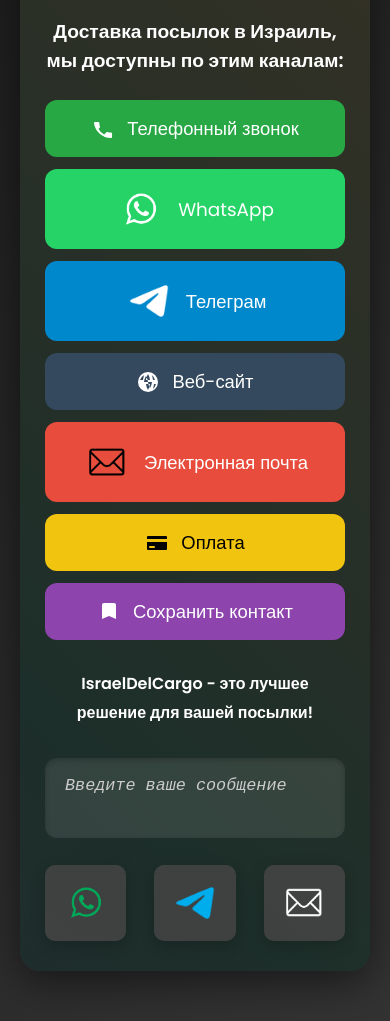
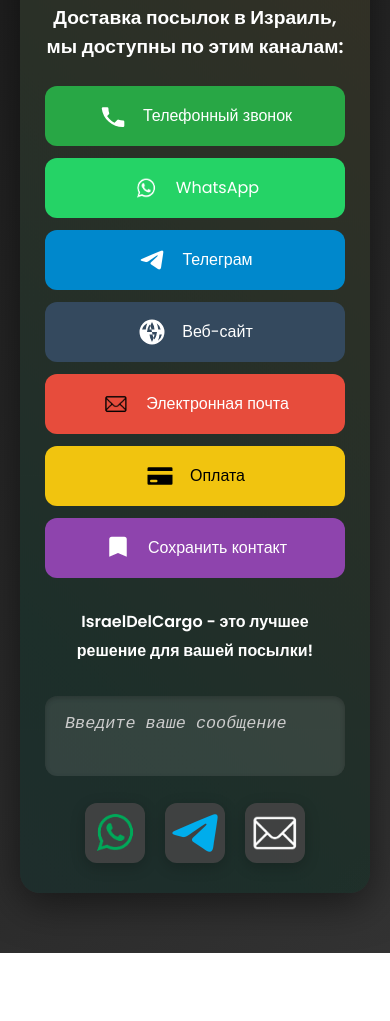
Before and after one commit to Iusif797/israeldelcargo, a website: page index.html in a window 390 px wide. Shown: the part 327-1348 px from the top of the page. After the commit the page ends 1280 px from the top, so only its background shows below. Drawn offline with Linux system fonts and the light colour scheme.

Commit message:
Подправка дизайна бизнес-визитки

```diff
--- a/index.html
+++ b/index.html
@@ -26,14 +26,14 @@
         </div>
         <h1 id="name-title">IsraelDelCargo</h1>
         <div class="languages">
-            <button class="language" data-lang="ru" title="Русский">
+            <button class="language" data-lang="ru" title="Русский" aria-label="Русский язык">
                 <svg class="flag-svg" viewBox="0 0 3 2" xmlns="http://www.w3.org/2000/svg">
                     <rect width="3" height="2" fill="#fff"/>
                     <rect y="0.6667" width="3" height="0.6667" fill="#0039A6"/>
                     <rect y="1.3333" width="3" height="0.6667" fill="#d52b1e"/>
                 </svg>
             </button>
-            <button class="language" data-lang="en" title="English">
+            <button class="language" data-lang="en" title="English" aria-label="English language">
                 <svg class="flag-svg" viewBox="0 0 60 30" xmlns="http://www.w3.org/2000/svg">
                     <clipPath id="t">
                         <path d="M0,0 v30 h60 V0 H0 z"/>
@@ -50,7 +50,7 @@
                     </g>
                 </svg>
             </button>
-            <button class="language" data-lang="he" title="עברית">
+            <button class="language" data-lang="he" title="עברית" aria-label="עברית">
                 <svg class="flag-svg" viewBox="0 0 3 2" xmlns="http://www.w3.org/2000/svg">
                     <rect width="3" height="2" fill="#ffffff"/>
                     <path d="M0,0.5 H3 M0,1.5 H3" stroke="#0038B8" stroke-width="0.2"/>
@@ -70,13 +70,13 @@
             </a>
             <a href="https://wa.me/79914992420" class="contact-btn contact-whatsapp" target="_blank" rel="noopener noreferrer">
                 <span class="icon-wrapper">
-                    <img src="img/вотсап2.png" alt="WhatsApp" class="icon-img" style="width: 50px; height: 50px;">
+                    <img src="img/вотсап2.png" alt="WhatsApp" class="icon-img">
                 </span>
                 <span id="whatsapp-text">WhatsApp</span>
             </a>
             <a href="https://t.me/israeldelcargo" class="contact-btn contact-telegram" target="_blank" rel="noopener noreferrer">
                 <span class="icon-wrapper">
-                    <img src="img/телеграмм2.jpg" alt="Telegram" class="icon-img" style="width: 50px; height: 50px;">
+                    <img src="img/телеграмм2.jpg" alt="Telegram" class="icon-img">
                 </span>
                 <span id="telegram-text">Телеграм</span>
             </a>
@@ -90,7 +90,7 @@
             </a>
             <a href="mailto:IsraelDelCargo@mail.ru" class="contact-btn contact-email">
                 <span class="icon-wrapper">
-                    <img src="img/почтаа.png" alt="Почта" class="icon-img" style="width: 50px; height: 50px;">
+                    <img src="img/почтаа.png" alt="Почта" class="icon-img">
                 </span>
                 <span id="email-text">Электронная почта</span>
             </a>
@@ -117,14 +117,14 @@
         <div class="message-form">
             <textarea id="message" placeholder="Введите ваше сообщение"></textarea>
             <div class="send-buttons">
-                <button id="send-whatsapp" class="send-btn" title="Отправить через WhatsApp">
-                    <img src="img/вотсап2.png" alt="WhatsApp" class="icon-img" style="width: 50px; height: 50px;">
+                <button id="send-whatsapp" class="send-btn" title="Отправить через WhatsApp" aria-label="Отправить через WhatsApp">
+                    <img src="img/вотсап2.png" alt="WhatsApp" class="icon-img">
                 </button>
-                <button id="send-telegram" class="send-btn" title="Отправить через Telegram">
-                    <img src="img/телеграмм2.jpg" alt="Telegram" class="icon-img" style="width: 50px; height: 50px;">
+                <button id="send-telegram" class="send-btn" title="Отправить через Telegram" aria-label="Отправить через Telegram">
+                    <img src="img/телеграмм2.jpg" alt="Telegram" class="icon-img">
                 </button>
-                <button id="send-email" class="send-btn" title="Отправить через Email">
-                    <img src="img/почтаа.png" alt="Почта" class="icon-img" style="width: 50px; height: 50px;">
+                <button id="send-email" class="send-btn" title="Отправить через Email" aria-label="Отправить через Email">
+                    <img src="img/почтаа.png" alt="Почта" class="icon-img">
                 </button>
             </div>
             <div id="message-popup" class="popup hidden">
--- a/styles.css
+++ b/styles.css
@@ -1,3 +1,4 @@
+/* Сброс стилей */
 * {
     margin: 0;
     padding: 0;
@@ -6,9 +7,34 @@
 
 @import url('https://fonts.googleapis.com/css2?family=Poppins:wght@300;400;600&display=swap');
 
+/* CSS-переменные для удобства управления */
+:root {
+    --primary-color: #ffffff;
+    --secondary-color: #f0f0f0;
+    --background-gradient: linear-gradient(135deg, #1a1a1a, #333333);
+    --card-bg-color: rgba(30, 30, 30, 0.95);
+    --button-bg-color: rgba(68, 68, 68, 0.9);
+    --button-hover-bg-color: rgba(85, 85, 85, 0.9);
+    --border-radius: 12px;
+    --transition-speed: 0.3s;
+    --icon-size-desktop: 40px;
+    --icon-size-mobile: 30px;
+    --font-size-desktop: 1rem;
+    --font-size-mobile: 0.9rem;
+    --hover-scale: 1.1;
+    --hover-brightness: 1.2;
+    --send-btn-size-desktop: 60px; /* Размер для десктопов */
+    --send-btn-size-tablet: 60px;  /* Размер для планшетов */
+    --send-btn-size-mobile: 80px;  /* Размер для мобильных устройств */
+    --header-font-size-desktop: 2rem; /* Уменьшен с 2.4rem */
+    --header-font-size-tablet: 1.8rem;  /* Уменьшен с 2.2rem */
+    --header-font-size-mobile: 1.4rem; /* Уменьшен с 1.6rem */
+}
+
+/* Общие стили для тела страницы */
 body {
     font-family: 'Poppins', sans-serif;
-    background: linear-gradient(135deg, #1a1a1a, #333333);
+    background: var(--background-gradient);
     display: flex;
     justify-content: center;
     align-items: flex-start;
@@ -18,21 +44,23 @@
     overflow-x: hidden;
 }
 
+/* Стили карточки */
 .card {
-    background-color: rgba(30, 30, 30, 0.95);
-    color: #f0f0f0;
+    background-color: var(--card-bg-color);
+    color: var(--secondary-color);
     border-radius: 20px;
     padding: 40px 30px;
     text-align: center;
     width: 100%;
     max-width: 500px;
     box-shadow: 0 10px 40px rgba(0, 0, 0, 0.5);
-    transition: transform 0.3s ease, box-shadow 0.3s ease;
+    transition: transform var(--transition-speed) ease, box-shadow var(--transition-speed) ease;
     position: relative;
     overflow: hidden;
     margin-bottom: 40px;
 }
 
+/* Анимация фона карточки */
 .card::before {
     content: '';
     position: absolute;
@@ -60,9 +88,11 @@
     box-shadow: 0 15px 60px rgba(0, 0, 0, 0.7);
 }
 
+/* Стили логотипа */
 .logo {
     position: relative;
     overflow: hidden;
+    transition: transform var(--transition-speed) ease, box-shadow var(--transition-speed) ease;
 }
 
 .logo img {
@@ -71,13 +101,14 @@
     border-radius: 50%;
     object-fit: cover;
     margin-bottom: 25px;
-    border: 4px solid #fff;
+    border: 4px solid var(--primary-color);
     box-shadow: 0 4px 15px rgba(0, 0, 0, 0.3);
-    transition: transform 0.3s ease;
+    transition: transform var(--transition-speed) ease, box-shadow var(--transition-speed) ease;
 }
 
 .logo:hover img {
     transform: scale(1.05);
+    box-shadow: 0 6px 20px rgba(0, 0, 0, 0.5);
 }
 
 .logo::after {
@@ -90,24 +121,40 @@
     border-radius: 50%;
     box-shadow: 0 0 20px 10px rgba(255, 255, 255, 0.7);
     opacity: 0;
-    transition: opacity 0.3s ease;
+    transition: opacity var(--transition-speed) ease;
 }
 
 .logo:hover::after {
     opacity: 1;
 }
 
+/* Заголовок */
 h1 {
-    font-size: 2.4rem;
+    font-size: var(--header-font-size-desktop);
     font-weight: 700;
-    color: #ffffff;
+    color: var(--primary-color);
     margin-bottom: 20px;
     letter-spacing: 1.5px;
     text-transform: uppercase;
     position: relative;
     z-index: 1;
+    white-space: nowrap; /* Предотвращает перенос на новую строку */
+    overflow: hidden;    /* Скрывает переполнение */
 }
 
+@media (max-width: 768px) {
+    h1 {
+        font-size: var(--header-font-size-tablet); /* Уменьшенный размер для планшетов */
+    }
+}
+
+@media (max-width: 480px) {
+    h1 {
+        font-size: var(--header-font-size-mobile); /* Уменьшенный размер для мобильных устройств */
+    }
+}
+
+/* Стили для языковых кнопок */
 .languages {
     display: flex;
     justify-content: center;
@@ -134,16 +181,18 @@
     opacity: 0.8;
 }
 
+/* Стили для флагов */
 .flag-svg {
     width: 40px;
     height: 40px;
-    transition: transform 0.3s ease;
+    transition: transform var(--transition-speed) ease;
 }
 
+/* Стили для текста */
 .styled-text {
     font-size: 1.4rem;
     font-weight: 600;
-    color: #ffffff;
+    color: var(--primary-color);
     text-align: center;
     margin-bottom: 25px;
     position: relative;
@@ -158,6 +207,7 @@
     z-index: 1;
 }
 
+/* Стили для контактных ссылок */
 .contacts {
     display: flex;
     flex-direction: column;
@@ -168,19 +218,19 @@
 }
 
 .contact-btn {
-    background-color: rgba(68, 68, 68, 0.9);
-    border: none;
-    padding: 16px 24px;
-    border-radius: 12px;
     display: flex;
     align-items: center;
     justify-content: center;
+    background-color: var(--button-bg-color);
+    border: none;
+    padding: 12px 20px;
+    border-radius: var(--border-radius);
     text-decoration: none;
-    color: #fff;
-    font-size: 1.2em;
+    color: var(--primary-color);
+    font-size: var(--font-size-desktop);
     position: relative;
     overflow: hidden;
-    transition: color 0.3s ease;
+    transition: color var(--transition-speed) ease, background-color var(--transition-speed) ease;
 }
 
 .contact-btn::before {
@@ -201,24 +251,33 @@
 
 .contact-btn:hover {
     color: #000;
+    background-color: var(--button-hover-bg-color);
 }
 
-.icon-wrapper {
+/* Фиксированный размер для иконок и текста верхних ссылок */
+.contacts .contact-btn .icon-wrapper {
+    width: var(--icon-size-desktop);
+    height: var(--icon-size-desktop);
     display: flex;
     align-items: center;
     justify-content: center;
     margin-right: 15px;
-    transition: transform 0.3s ease;
-    font-size: 1.5em; /* Увеличение размера иконки */
+    flex-shrink: 0;
 }
 
-.icon-svg, .icon-img, .icon-wrapper i {
-    width: 50px;  /* Увеличение размера иконки */
-    height: 50px; /* Увеличение размера иконки */
+.contacts .contact-btn .icon-svg,
+.contacts .contact-btn .icon-img {
+    width: 100%;
+    height: 100%;
     object-fit: contain;
-    transition: transform 0.3s ease;
 }
 
+.contacts .contact-btn span {
+    font-size: var(--font-size-desktop);
+    line-height: 1.2;
+}
+
+/* Стили для кнопок контактных ссылок по категориям */
 .contact-phone {
     background-color: #28a745;
 }
@@ -248,6 +307,26 @@
     background-color: #8e44ad;
 }
 
+/* Стили для иконок внутри контактных кнопок */
+.icon-svg, .icon-img, .icon-wrapper i {
+    width: 100%;
+    height: 100%;
+    object-fit: contain;
+    transition: transform var(--transition-speed) ease, filter var(--transition-speed) ease;
+}
+
+/* Эффекты подсветки (hover) для логотипа и иконок */
+.logo:hover {
+    box-shadow: 0 0 30px 10px rgba(255, 255, 255, 0.5);
+}
+
+.contact-btn:hover .icon-svg,
+.contact-btn:hover .icon-img {
+    transform: scale(var(--hover-scale));
+    filter: brightness(var(--hover-brightness));
+}
+
+/* Стили для кнопок отправки сообщения */
 .message-form {
     margin-top: 30px;
     position: relative;
@@ -257,7 +336,7 @@
 .message-form textarea {
     width: 100%;
     padding: 18px 20px;
-    border-radius: 12px;
+    border-radius: var(--border-radius);
     border: none;
     font-size: 1.1rem;
     margin-bottom: 20px;
@@ -265,9 +344,9 @@
     height: 100px;
     font-style: italic;
     background-color: rgba(255, 255, 255, 0.1);
-    color: #fff;
+    color: var(--primary-color);
     box-shadow: inset 0 2px 5px rgba(0,0,0,0.2);
-    transition: background-color 0.3s ease, color 0.3s ease;
+    transition: background-color var(--transition-speed) ease, color var(--transition-speed) ease;
 }
 
 .message-form textarea::placeholder {
@@ -279,6 +358,7 @@
     outline: none;
 }
 
+/* Стили для нижних кнопок отправки сообщения */
 .send-buttons {
     display: flex;
     justify-content: center;
@@ -286,60 +366,42 @@
 }
 
 .send-btn {
-    padding: 10px;
-    border: none;
-    border-radius: 10px;
-    cursor: pointer;
-    background-color: rgba(68, 68, 68, 0.9);
     display: flex;
     align-items: center;
     justify-content: center;
+    padding: 0; /* Убираем внутренние отступы */
+    width: var(--send-btn-size-desktop); /* Размер для десктопов */
+    height: var(--send-btn-size-desktop);
+    border: none;
+    border-radius: var(--border-radius);
+    cursor: pointer;
+    background-color: var(--button-bg-color);
+    transition: background-color var(--transition-speed) ease, transform var(--transition-speed) ease, box-shadow var(--transition-speed) ease;
+    box-shadow: 0 4px 15px rgba(0, 0, 0, 0.2);
+    color: var(--primary-color);
     position: relative;
     overflow: hidden;
-    transition: background-color 0.3s ease, transform 0.3s ease, box-shadow 0.3s ease;
-    box-shadow: 0 4px 15px rgba(0, 0, 0, 0.2);
-    color: #fff;
-    font-size: 1.5em; /* Увеличение размера иконки */
 }
 
 .send-btn:hover {
-    background-color: rgba(85, 85, 85, 0.9);
+    background-color: var(--button-hover-bg-color);
     transform: translateY(-3px);
     box-shadow: 0 6px 20px rgba(0, 0, 0, 0.3);
 }
 
-.send-btn i {
-    color: #fff; /* Белый цвет иконок */
+.send-btn img {
+    width: 100%; /* Заполняем весь контейнер */
+    height: 100%;
+    object-fit: contain;
+    transition: transform var(--transition-speed) ease, filter var(--transition-speed) ease;
 }
 
-#send-whatsapp i {
-    color: #25D366; /* Зеленый цвет WhatsApp */
+.send-btn:hover img {
+    transform: scale(var(--hover-scale));
+    filter: brightness(var(--hover-brightness));
 }
 
-#send-telegram i {
-    color: #0088cc; /* Синий цвет Telegram */
-}
-
-#send-email i {
-    color: #e74c3c; /* Красный цвет Email */
-}
-
-/* 1. Сделать иконки WhatsApp и Telegram в верхних контактах белыми */
-.contact-whatsapp .icon-img,
-.contact-telegram .icon-img {
-    filter: brightness(0) invert(1);
-}
-
-/* 2. Сделать иконку Email после ссылки на веб-сайт черной */
-.contact-email .icon-img {
-    filter: brightness(0);
-}
-
-/* 3. Сделать иконку Email после поля ввода сообщения белой */
-#send-email .icon-img {
-    filter: brightness(0) invert(1);
-}
-
+/* Стили popup */
 .popup {
     position: fixed;
     top: 50%;
@@ -367,7 +429,7 @@
     color: #fff;
     cursor: pointer;
     border-radius: 8px;
-    transition: background-color 0.3s ease, transform 0.3s ease;
+    transition: background-color var(--transition-speed) ease, transform var(--transition-speed) ease;
 }
 
 #close-popup:hover {
@@ -380,6 +442,7 @@
     to { opacity: 1; transform: translate(-50%, -50%) scale(1); }
 }
 
+/* Медиа-запросы для адаптивности */
 @media (max-width: 480px) {
     .card {
         width: 100%;
@@ -392,7 +455,10 @@
     }
 
     h1 {
-        font-size: 2.2rem;
+        font-size: var(--header-font-size-mobile); /* Уменьшенный размер шрифта */
+        white-space: nowrap; /* Предотвращает перенос */
+        overflow: hidden;    /* Скрывает переполнение */
+        /* Удаляем text-overflow: ellipsis; */
     }
 
     .flag-svg {
@@ -414,16 +480,22 @@
 
     .contact-btn {
         padding: 14px 18px;
-        font-size: 1.1em;
+        font-size: var(--font-size-mobile);
     }
 
-    .icon-wrapper {
-        margin-right: 12px;
+    .contacts .contact-btn .icon-wrapper {
+        width: var(--icon-size-mobile);
+        height: var(--icon-size-mobile);
     }
 
-    .icon-svg, .icon-img, .icon-wrapper i {
-        width: 24px;
-        height: 24px;
+    .contacts .contact-btn .icon-svg,
+    .contacts .contact-btn .icon-img {
+        width: 100%;
+        height: 100%;
+    }
+
+    .contacts .contact-btn span {
+        font-size: var(--font-size-mobile);
     }
 
     .message-form textarea {
@@ -432,15 +504,17 @@
     }
 
     .send-buttons {
-        gap: 25px;
+        gap: 20px; /* Уменьшаем расстояние между кнопками */
     }
 
     .send-btn {
-        padding: 12px 18px;
+        width: var(--send-btn-size-mobile); /* Размер для мобильных устройств */
+        height: var(--send-btn-size-mobile);
     }
 
-    .send-btn i {
-        font-size: 1.2em;
+    .send-btn img {
+        width: 100%; /* Заполняем весь контейнер */
+        height: 100%;
     }
 }
 
@@ -450,12 +524,19 @@
     }
 
     h1 {
-        font-size: 2.4rem;
+        font-size: var(--header-font-size-tablet); /* Уменьшенный размер шрифта */
+        white-space: nowrap; /* Предотвращает перенос */
+        overflow: hidden;    /* Скрывает переполнение */
+        /* Удаляем text-overflow: ellipsis; */
     }
 
     .contact-btn {
         padding: 15px 20px;
-        font-size: 1.15em;
+        font-size: 1rem;
+    }
+
+    .contacts .contact-btn span {
+        font-size: 1rem;
     }
 
     .message-form textarea {
@@ -463,14 +544,34 @@
     }
 
     .send-buttons {
-        gap: 28px;
+        gap: 20px; /* Уменьшаем расстояние между кнопками */
     }
 
     .send-btn {
-        padding: 13px 19px;
+        width: var(--send-btn-size-tablet); /* Размер для планшетов */
+        height: var(--send-btn-size-tablet);
     }
 
-    .send-btn i {
-        font-size: 1.3em;
+    .send-btn img {
+        width: 100%; /* Заполняем весь контейнер */
+        height: 100%;
     }
 }
+
+/* Дополнительные стили для иконок в верхних контактных кнопках */
+
+/* 1. Сделать иконки WhatsApp и Telegram белыми */
+.contacts .contact-whatsapp .icon-img,
+.contacts .contact-telegram .icon-img {
+    filter: brightness(0) invert(1);
+}
+
+/* 2. Сделать иконку Email черной */
+.contacts .contact-email .icon-img {
+    filter: brightness(0);
+}
+
+/* 3. Сделать иконку Email в форме отправки белой */
+.message-form #send-email .icon-img {
+    filter: brightness(0) invert(1);
+}
```
